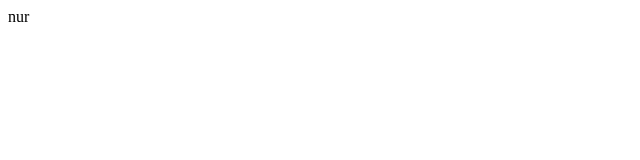
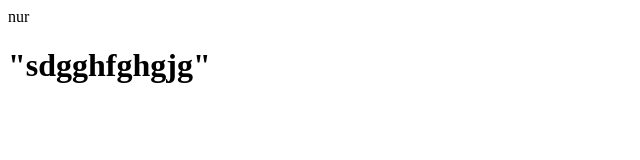
Before and after one commit to yeniwijayanti00-pixel/ars, a plain HTML site: page index.html in a window 1280 px wide. Shown: the whole page, without its empty margins (0-640 px from the left). Drawn offline with Linux system fonts and the light colour scheme.

Commit message:
Update index.html

```diff
--- a/index.html
+++ b/index.html
@@ -4,7 +4,8 @@
   <tittle> nur </tittle>
   <link rel="stylshet" href="style.css"
 </head>
-</body >
-  <natasya nur>
-    <siswa smk pgri mojosari>
-      <html>
+<body >
+  <h1>"sdgghfghgjg"
+  </h1>
+</body>
+</html>
```
